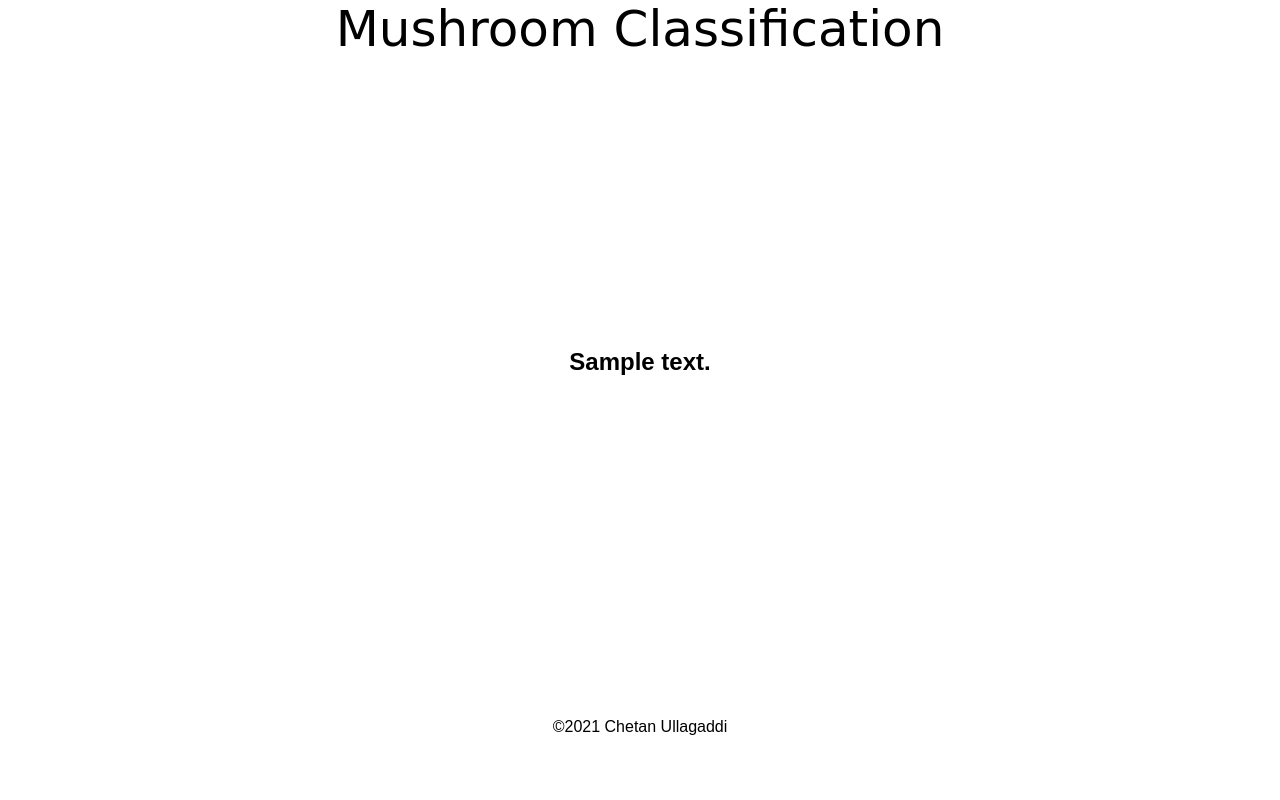
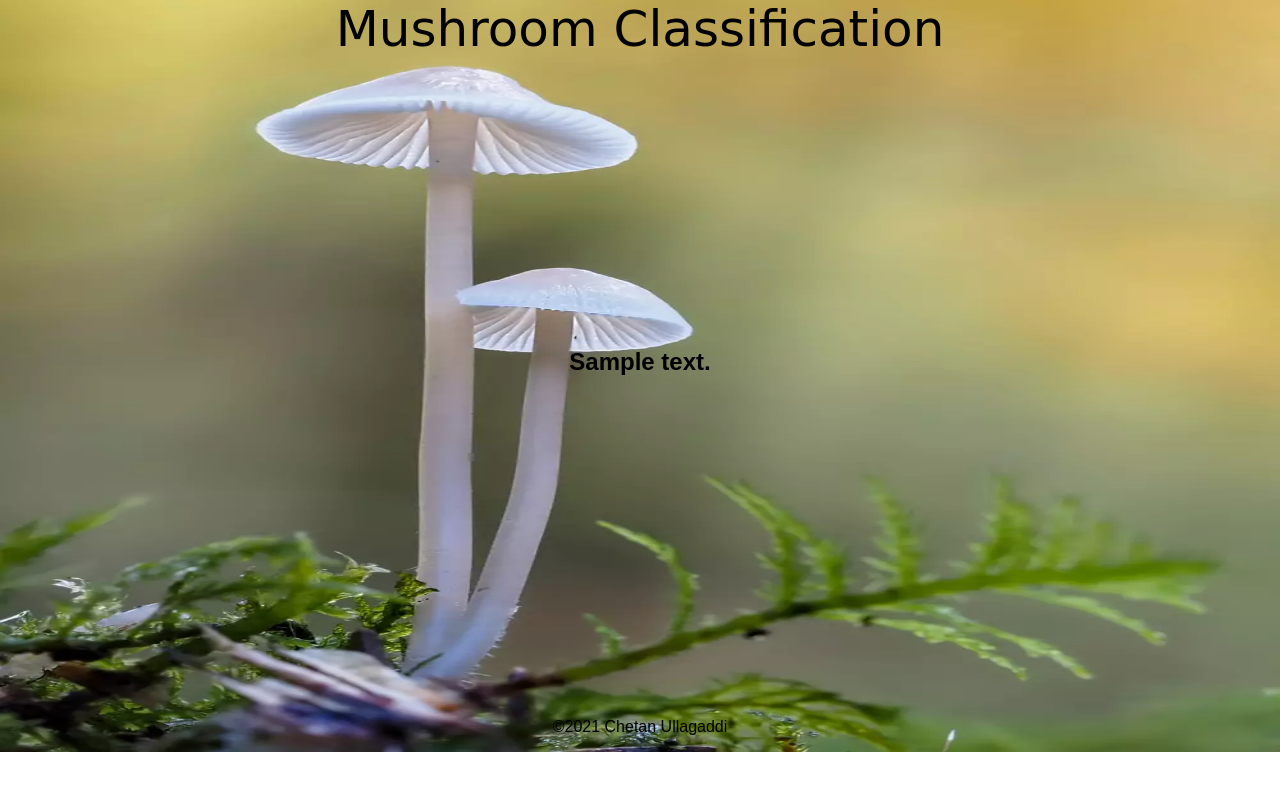
Before and after one commit to Chetan265/Mushroom_Classification, a Flask app: template templates/result.html in a window 1280 px wide. Run offline with Flask 2, Linux system fonts and the light colour scheme; the template is opened without the code that fills it: most values are stand-ins (such as "Sample title", 1, 10 or a date in 2020); parts of the project's set-up code (start-up, migrations or seed data) failed here and were passed over.

Commit message:
Add files via upload

```diff
--- a/templates/result.html
+++ b/templates/result.html
@@ -31,6 +31,19 @@
 
 
 <style>
+
+/* Background Image */
+body
+{
+background-image:url("https://raw.githubusercontent.com/Chetan265/Mushrom_Classification/main/images/white_mushroom.webp");
+height: 100%;
+
+/* Center and scale the image nicely */
+background-position: center;
+background-repeat: no-repeat;
+background-size: 100% 100%;
+
+}
 
 /* Color */
 body{
```
